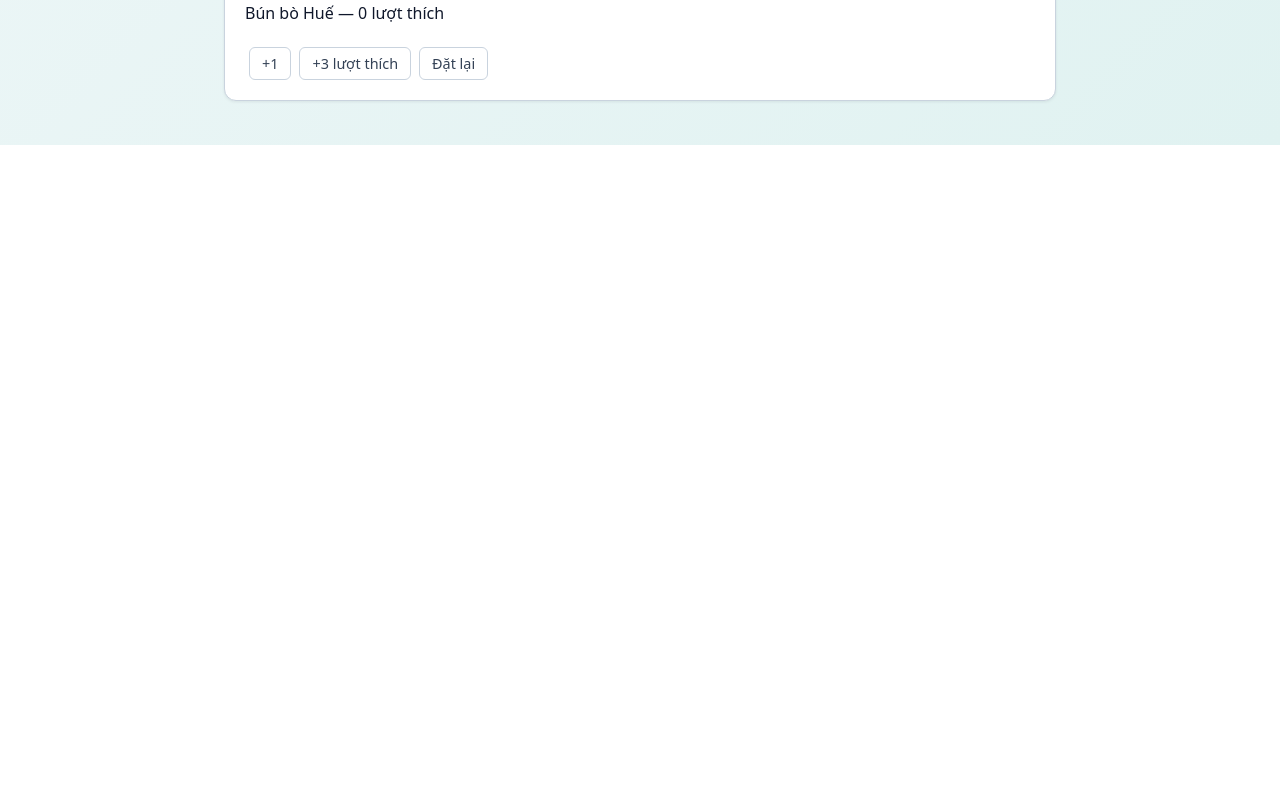
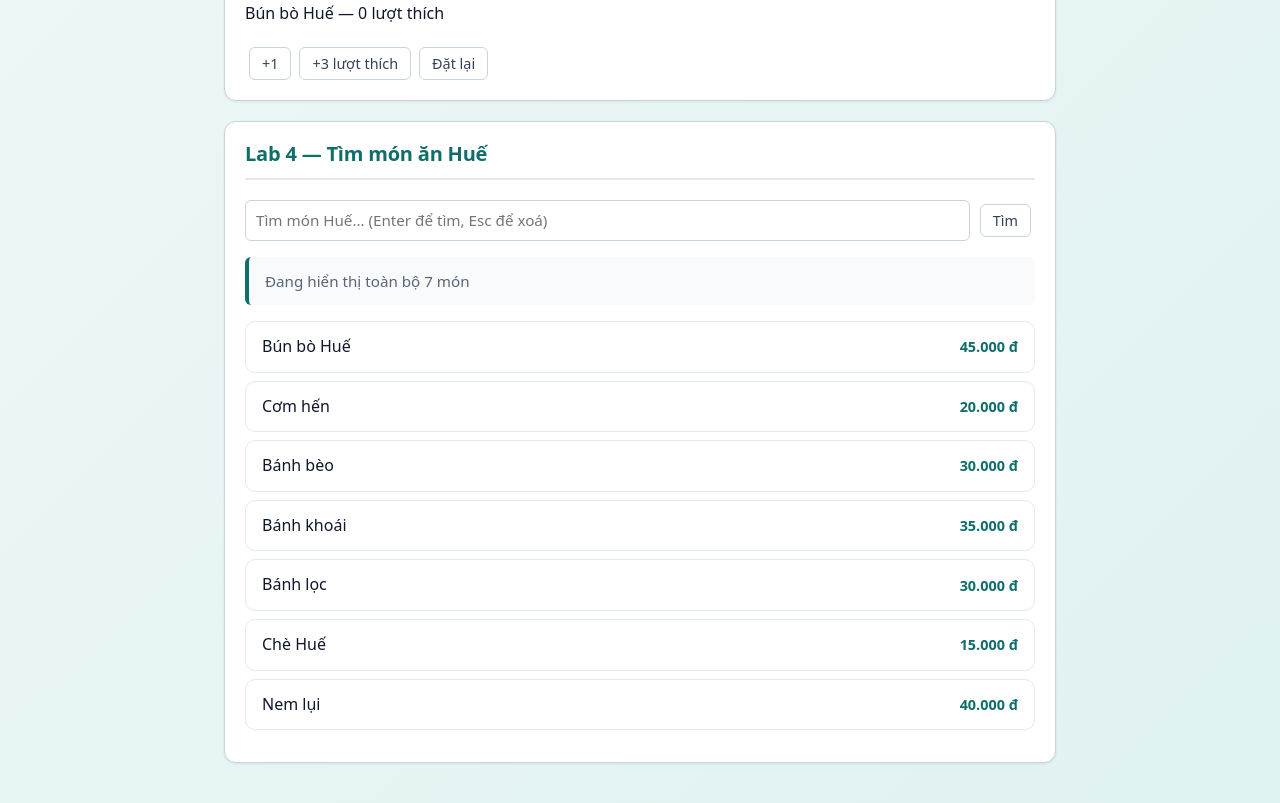
Before and after one commit to TranCongQuy/phu_xuan_react, a React (Vite) app: page / in a window 1280 px wide. Shown: the part 1860-2663 px from the top of the page. Before the commit the page ends 2005 px from the top, so only its background shows below. Built offline with nearby package versions, Linux system fonts and the light colour scheme.

Commit message:
feat: Lab 4 Buổi 7 — form tìm món, Enter/Esc, gợi ý

```diff
--- /dev/null
+++ b/src/components/Bai7/FormTimMonAn.tsx
@@ -0,0 +1,66 @@
+import { useState } from 'react'
+import type React from 'react'
+
+interface FormTimMonAnProps {
+  onTimKiem: (tuKhoa: string) => void
+}
+
+const GOI_Y = ['bún', 'bánh', 'chè', 'hến']
+
+export default function FormTimMonAn({ onTimKiem }: FormTimMonAnProps) {
+  const [tuKhoa, setTuKhoa] = useState('')
+  const [dangFocus, setDangFocus] = useState(false)
+
+  // Enter trong ô nhập tự gửi form → không cần bắt phím Enter riêng
+  function handleSubmit(e: React.FormEvent<HTMLFormElement>) {
+    e.preventDefault() // chặn tải lại trang
+    onTimKiem(tuKhoa.trim())
+  }
+
+  function handleKeyDown(e: React.KeyboardEvent<HTMLInputElement>) {
+    if (e.nativeEvent.isComposing) return // đang gõ dấu tiếng Việt: bỏ qua
+    if (e.key === 'Escape') {
+      e.preventDefault()
+      setTuKhoa('')
+      onTimKiem('')
+    }
+  }
+
+  function handleChonGoiY(goiY: string) {
+    setTuKhoa(goiY)
+    onTimKiem(goiY)
+  }
+
+  return (
+    <form className="form-tim" onSubmit={handleSubmit}>
+      <input
+        type="search"
+        aria-label="Tìm món ăn Huế"
+        value={tuKhoa}
+        onChange={(e) => setTuKhoa(e.target.value)}
+        onKeyDown={handleKeyDown}
+        onFocus={() => setDangFocus(true)}
+        onBlur={() => setDangFocus(false)}
+        placeholder="Tìm món Huế… (Enter để tìm, Esc để xoá)"
+      />
+      <button type="submit">Tìm</button>
+
+      {dangFocus && (
+        <div className="goi-y">
+          {GOI_Y.map((goiY) => (
+            <button
+              key={goiY}
+              type="button"
+              // Giữ tiêu điểm ở ô nhập: nếu không, blur chạy trước click
+              // và khung gợi ý biến mất trước khi kịp nhận cú bấm
+              onMouseDown={(e) => e.preventDefault()}
+              onClick={() => handleChonGoiY(goiY)}
+            >
+              {goiY}
+            </button>
+          ))}
+        </div>
+      )}
+    </form>
+  )
+}
--- /dev/null
+++ b/src/components/Bai7/TimMonAnHue.tsx
@@ -0,0 +1,35 @@
+import { useState } from 'react'
+import { DS_MON_AN } from '../../data/monAnHue'
+import FormTimMonAn from './FormTimMonAn'
+
+// So khớp không phân biệt hoa thường
+function khop(ten: string, tuKhoa: string) {
+  return ten.toLowerCase().includes(tuKhoa.toLowerCase())
+}
+
+export default function TimMonAnHue() {
+  const [tuKhoaDaTim, setTuKhoaDaTim] = useState('')
+
+  const ketQua = tuKhoaDaTim
+    ? DS_MON_AN.filter((mon) => khop(mon.ten, tuKhoaDaTim))
+    : DS_MON_AN
+
+  return (
+    <section className="lab">
+      <h2>Lab 4 — Tìm món ăn Huế</h2>
+      <FormTimMonAn onTimKiem={setTuKhoaDaTim} />
+      <p className="thong-ke">
+        {tuKhoaDaTim
+          ? 'Tìm thấy ' + ketQua.length + ' món cho "' + tuKhoaDaTim + '"'
+          : 'Đang hiển thị toàn bộ ' + DS_MON_AN.length + ' món'}
+      </p>
+      <ul className="ds-mon">
+        {ketQua.map((mon) => (
+          <li key={mon.id}>
+            {mon.ten} <small>{mon.gia.toLocaleString('vi-VN')} đ</small>
+          </li>
+        ))}
+      </ul>
+    </section>
+  )
+}
--- a/src/pages/Bai7Page.tsx
+++ b/src/pages/Bai7Page.tsx
@@ -3,6 +3,7 @@
 import DanhSachDiaDanh from '../components/Bai7/DanhSachDiaDanh'
 import KhamPhaDiaDanh from '../components/Bai7/KhamPhaDiaDanh'
 import LuotThichMonAn from '../components/Bai7/LuotThichMonAn'
+import TimMonAnHue from '../components/Bai7/TimMonAnHue'
 
 export default function Bai7Page() {
   return (
@@ -12,6 +13,7 @@
       <DanhSachDiaDanh />
       <KhamPhaDiaDanh />
       <LuotThichMonAn />
+      <TimMonAnHue />
     </main>
   )
 }
```
